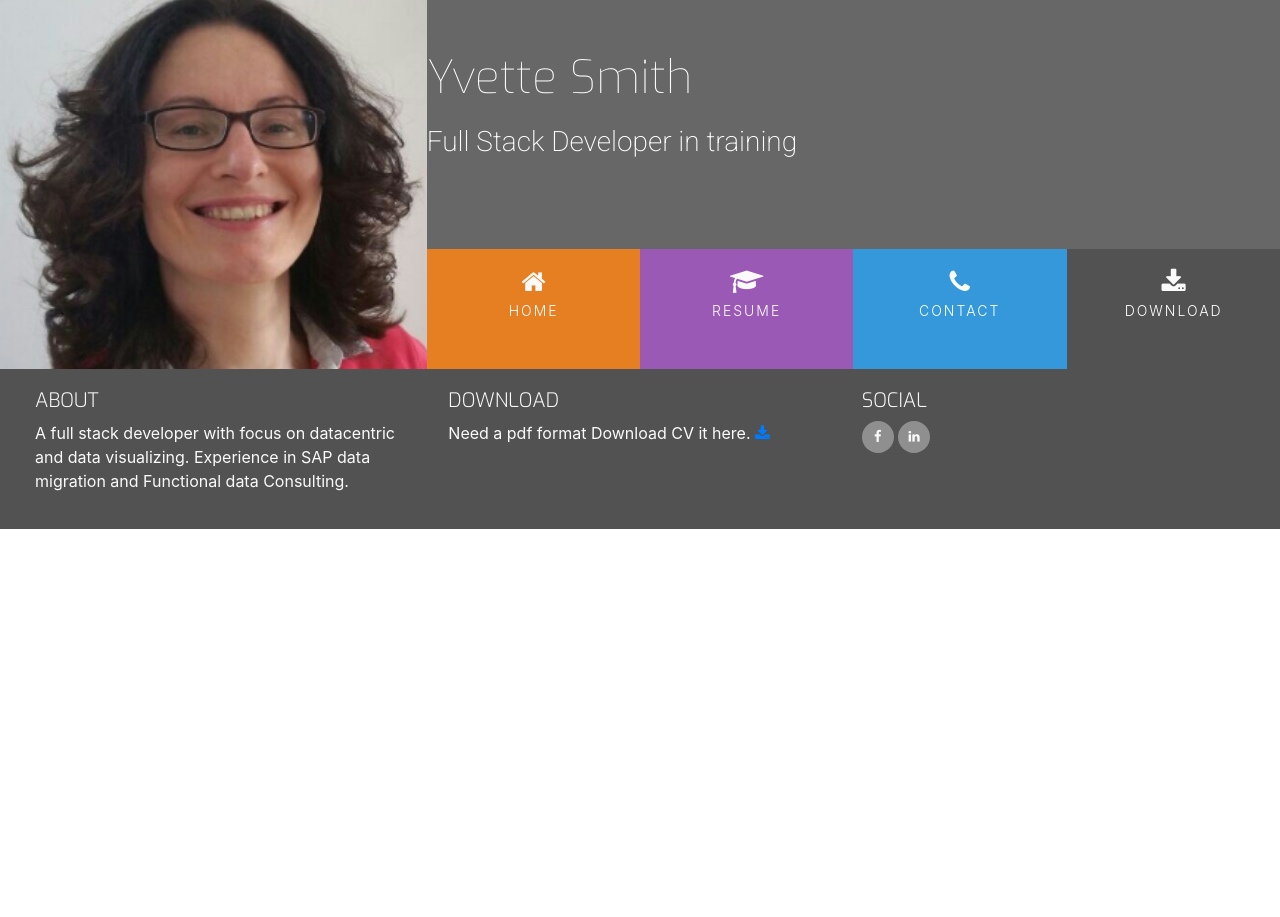
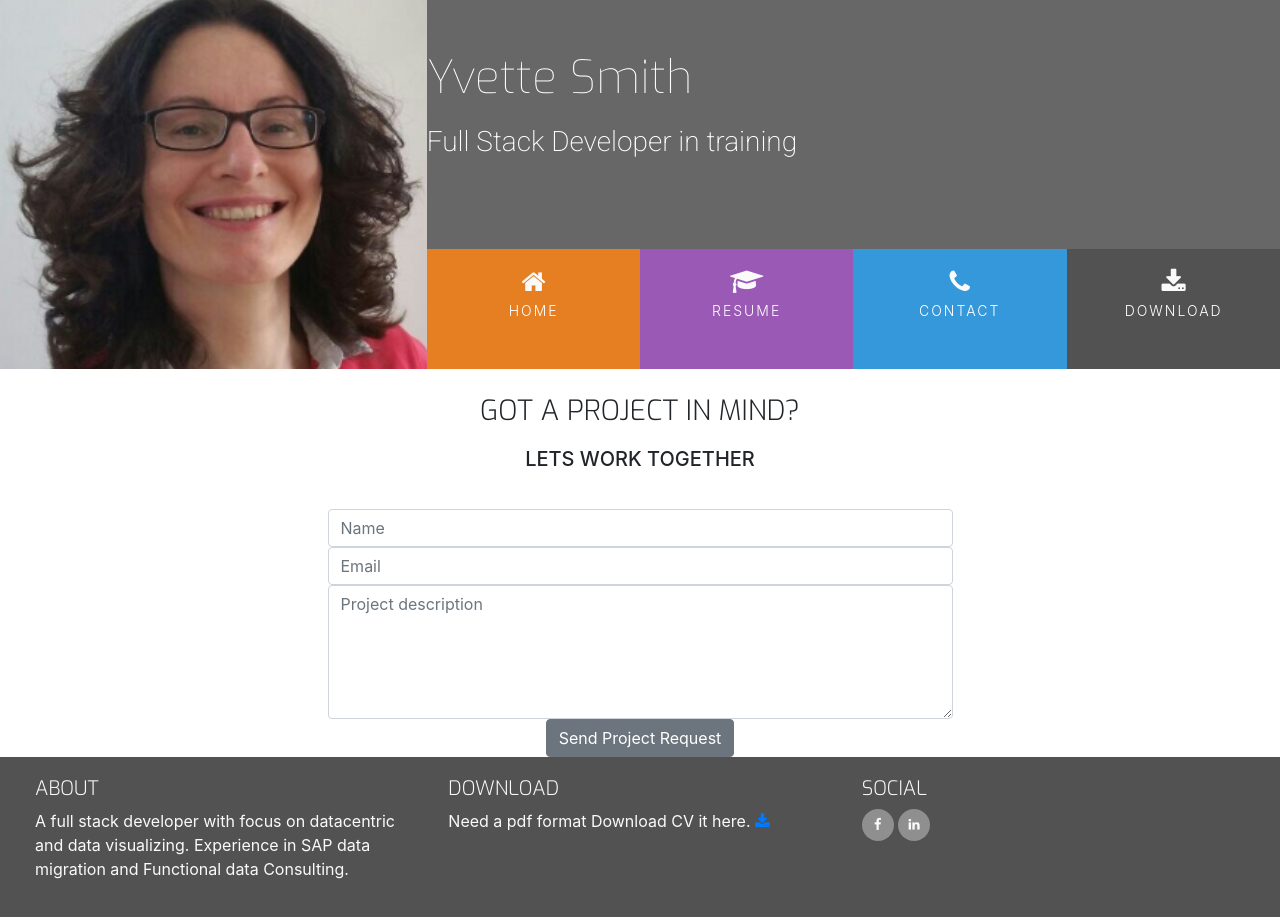
Before and after one commit to Lemoenskil/resume-project, a plain HTML site: page contact.html in a window 1280 px wide. Before the commit the page ends 800 px from the top, so only its background shows below. Drawn offline with nearby package versions, Linux system fonts and the light colour scheme.

Commit message:
adding contact form

```diff
--- a/assets/CSS/styles.css
+++ b/assets/CSS/styles.css
@@ -10,6 +10,9 @@
     background-color: #e67e22;
 }
 
+.bg-color-contact{
+    background-color: #fff;
+}
 .bg-color-tree-reasons{
     background-color: #fff;
 }
@@ -321,3 +324,36 @@ footer {
     content: '';
     background: #fafafa;
 }
+
+/** Contact form.....................**/
+
+.contact-heading {
+    font-family: "Exo", sans-serif;
+    font-weight: 300;
+    margin-top: 25px;
+    margin-bottom: 20px;
+}
+
+.center-form {
+    padding-top: 10px;
+    margin: 0 auto;
+    max-width: 70%;
+}
+
+button[type="submit"] {
+    margin-top: 15px;
+    margin-bottom: 20px;
+    color: #fafafa;
+    background-color: #e84610;
+}
+
+/** Media queries.....................**/
+
+@media(min-width: 992px) {
+    .center-form {
+        padding-top: 30px;
+        min-height: 240px;
+        margin: 0 auto;
+        max-width: 50%;
+    }
+}
--- a/contact.html
+++ b/contact.html
@@ -43,8 +43,26 @@
             </div>
         </div>
     </header>
-    <section>
+    <section class="container-fluid">
+        <div class="row bg-color-contact">
+            <div class="col">
+                <h3 class="contact-heading uppercase text-center">Got a project in mind?</h3>
+                <h5 class="uppercase text-center">Lets work together</h5>
+                <div class="center-form">
+                    <form>
+                        <input type="text" name="name" id="fullname" class="form-control" placeholder= "Name" required />
+                        <input type="email" name="email" id="emailaddress" class="form-control" placeholder="Email" required />
+                        <textarea rows="5" name="projectsummary" id="projectsummary" class="form-control" placeholder="Project description" required></textarea>
+                        <div class="form-row text-center">
+                            <div class="col">
+                                <button type "sudmit" class= "btn btn-secondary">Send Project Request</button>
+                            </div>
+                        </div>
+                    </form>
 
+                </div>
+            </div>
+        </div>
     </section>
     <footer>
         <div class="container-fluid">
```
